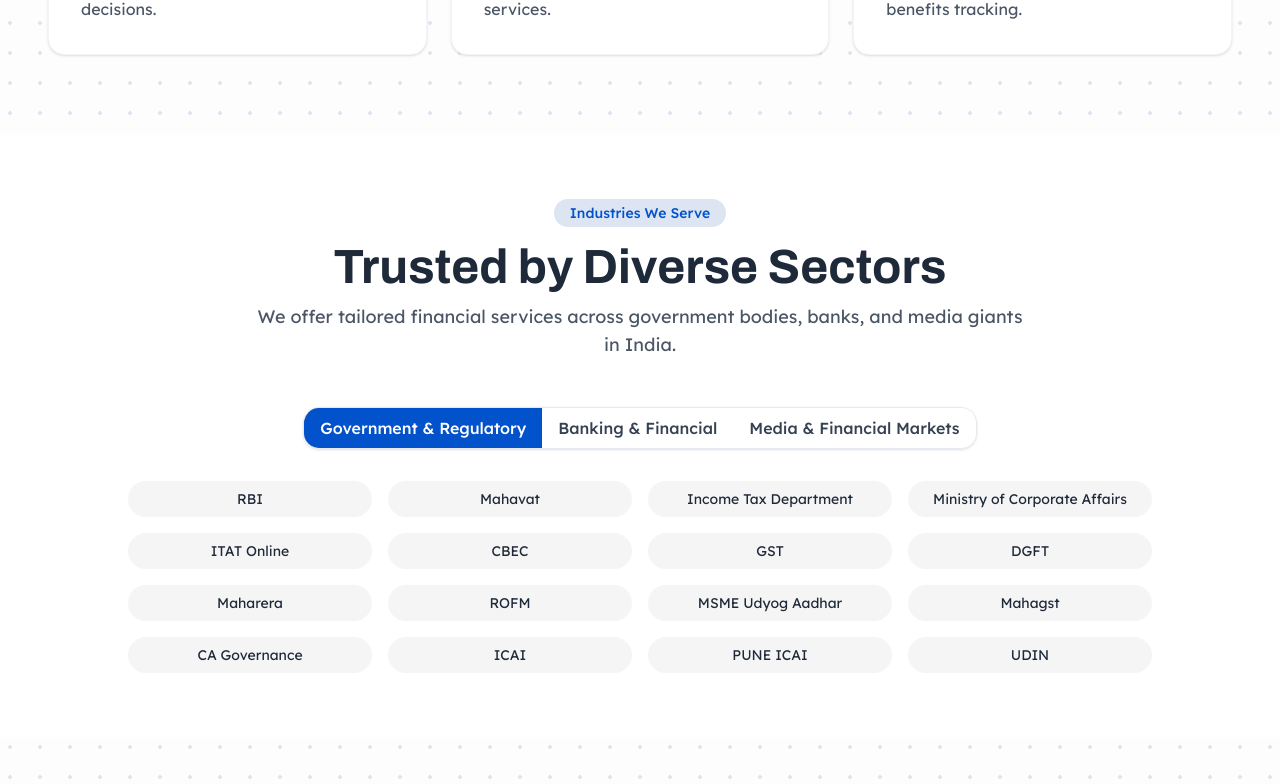
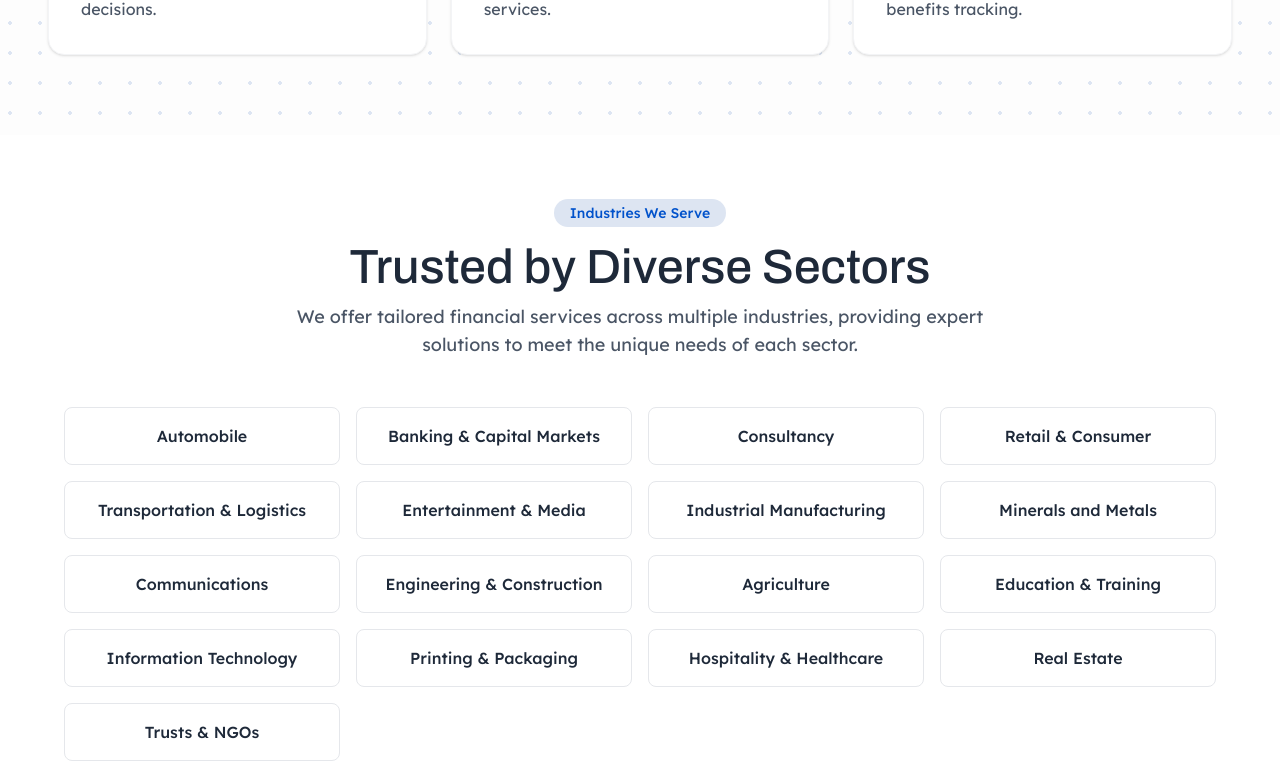
Before and after one commit to ankur-development/kppmca, a Next.js app: page / in a window 1280 px wide. Shown: the part 2629-3413 px from the top of the page. Built offline with nearby package versions, Linux system fonts and the light colour scheme.

Commit message:
new chnages

```diff
--- a/sections/about.tsx
+++ b/sections/about.tsx
@@ -9,7 +9,7 @@
           Who We Are
         </div>
         <h1 className="text-xl sm:text-2xl md:text-3xl mt-3 text-balance">
-          A Team of Financial Experts who work with Positive thinking and innovation at our attitude, excellance and learning at our aptitude to reach the altitude of client success.
+          A Team of Financial Experts who work with Positive thinking and innovation at our attitude, excellence and learning at our aptitude to reach the altitude of client success.
         </h1>
         <p className="max-w-xl mt-3 text-sm sm:text-base">
           KPPM is a premier chartered accountancy firm dedicated to providing comprehensive financial solutions with integrity and precision.
--- a/sections/testimonials.tsx
+++ b/sections/testimonials.tsx
@@ -1,82 +1,61 @@
 "use client";
 
-import React, { useState } from "react";
+import React from "react";
 
 const industries = [
-  {
-    key: "government",
-    title: "Government & Regulatory",
-    items: [
-      "RBI", "Mahavat", "Income Tax Department", "Ministry of Corporate Affairs",
-      "ITAT Online", "CBEC", "GST", "DGFT", "Maharera", "ROFM",
-      "MSME Udyog Aadhar", "Mahagst", "CA Governance", "ICAI", "PUNE ICAI", "UDIN",
-    ],
-  },
-  {
-    key: "finance",
-    title: "Banking & Financial",
-    items: [
-      "HDFC Bank", "ICICI Bank", "State Bank of India", "Indian Overseas Bank",
-      "Punjab National Bank", "IndusInd Bank", "Bank of India", "Bank of Maharashtra",
-      "Canara Bank", "Union Bank of India",
-    ],
-  },
-  {
-    key: "media",
-    title: "Media & Financial Markets",
-    items: [
-      "Times of India", "Indian Express", "Hindustan Times", "Economic Times",
-      "Bombay Stock Exchange", "National Stock Exchange", "Moneycontrol",
-    ],
-  },
+  "Automobile",
+  "Banking & Capital Markets",
+  "Consultancy",
+  "Retail & Consumer",
+  "Transportation & Logistics",
+  "Entertainment & Media",
+  "Industrial Manufacturing",
+  "Minerals and Metals",
+  "Communications",
+  "Engineering & Construction",
+  "Agriculture",
+  "Education & Training",
+  "Information Technology",
+  "Printing & Packaging",
+  "Hospitality & Healthcare",
+  "Real Estate",
+  "Trusts & NGOs"
 ];
 
 const IndustriesWeServe = () => {
-  const [activeTab, setActiveTab] = useState("government");
-
   return (
-    <section id="industries" className="py-16 px-4  w-full flex flex-col items-center justify-center">
+    <section id="industries" className="py-16 px-4 w-full flex flex-col items-center justify-center">
       <div className="text-center max-w-3xl mb-12">
         <div className="w-fit mx-auto bg-accent text-primary px-4 py-1 rounded-full text-sm font-medium">
           Industries We Serve
         </div>
-        <h1 className="text-4xl sm:text-5xl mt-4 font-bold text-gray-800">
+        <h1 className="text-4xl sm:text-5xl mt-4 font-medium text-gray-800">
           Trusted by Diverse Sectors
         </h1>
         <p className="text-gray-600 mt-3 text-base sm:text-lg">
-          We offer tailored financial services across government bodies, banks, and media giants in India.
+          We offer tailored financial services across multiple industries, providing expert solutions to meet the unique needs of each sector.
         </p>
       </div>
 
-      {/* Custom Tab Buttons */}
-      <div className="flex flex-wrap justify-center mb-8 rounded-2xl border overflow-hidden shadow-sm">
-        {industries.map((industry) => (
-          <button
-            key={industry.key}
-            onClick={() => setActiveTab(industry.key)}
-            className={`px-4 py-2  text-sm sm:text-base font-medium transition-all ${
-              activeTab === industry.key
-                ? "bg-primary text-white border-primary shadow-md"
-                : "bg-white text-gray-700 border-gray-300 hover:bg-gray-100"
-            }`}
+      {/* Industries Grid */}
+      <div className="w-full max-w-6xl grid grid-cols-1 sm:grid-cols-2 md:grid-cols-3 lg:grid-cols-4 gap-4">
+        {industries.map((industry, index) => (
+          <div
+            key={index}
+            className="bg-white border border-gray-200 hover:border-primary hover:shadow-md transition-all duration-300 px-6 py-4 rounded-lg text-center group cursor-pointer"
           >
-            {industry.title}
-          </button>
+            <span className="text-gray-800 group-hover:text-primary transition-colors duration-300 font-medium text-sm sm:text-base">
+              {industry}
+            </span>
+          </div>
         ))}
       </div>
 
-      {/* Tab Content */}
-      <div className="w-full max-w-5xl grid grid-cols-2 sm:grid-cols-3 md:grid-cols-4 gap-4">
-        {industries
-          .find((industry) => industry.key === activeTab)
-          ?.items.map((item, index) => (
-            <div
-              key={index}
-              className="bg-muted text-gray-800 px-4 py-2 rounded-full text-sm text-center"
-            >
-              {item}
-            </div>
-          ))}
+      {/* Additional Info */}
+      <div className="mt-12 text-center max-w-2xl">
+        <p className="text-gray-600 text-sm sm:text-base">
+          Our comprehensive expertise spans across these diverse industries, ensuring we understand the specific challenges and opportunities in your sector.
+        </p>
       </div>
     </section>
   );
```
Also changed, not shown: sections/footer.tsx (+123 -3 lines).
